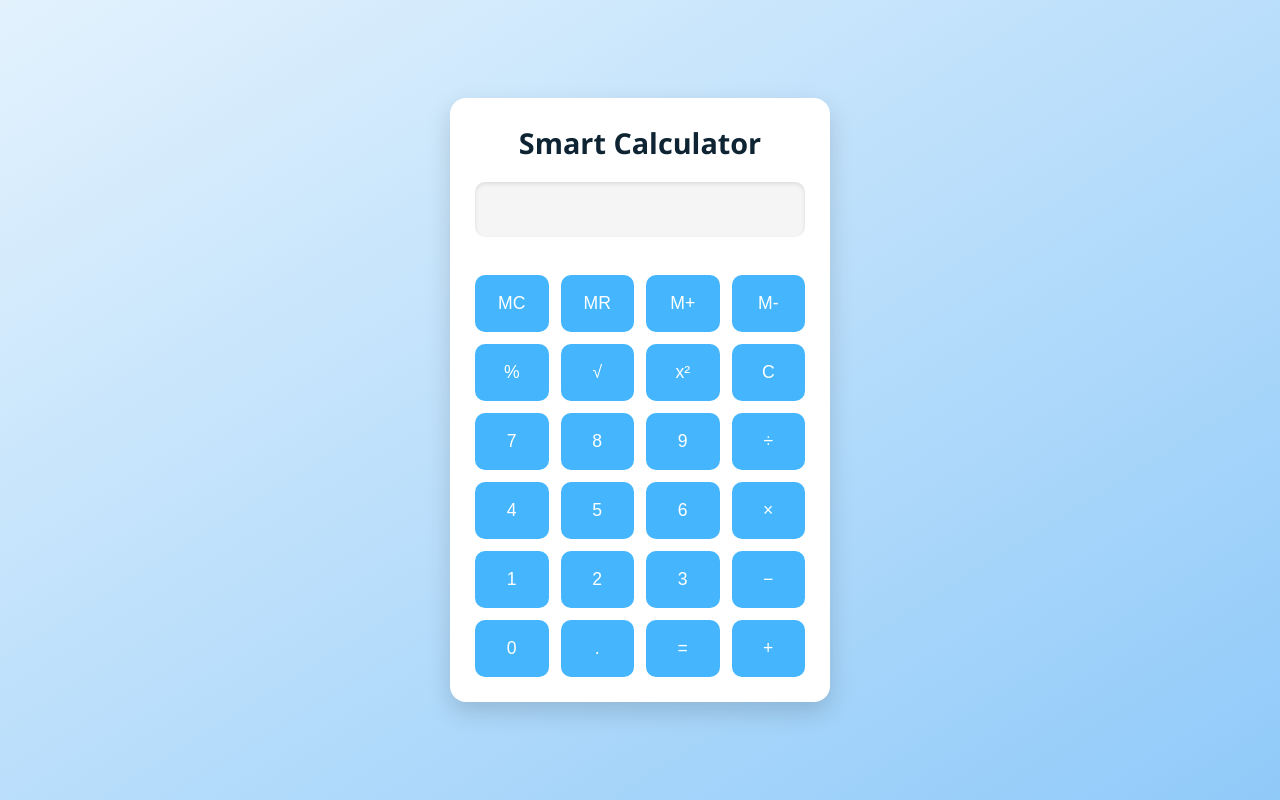
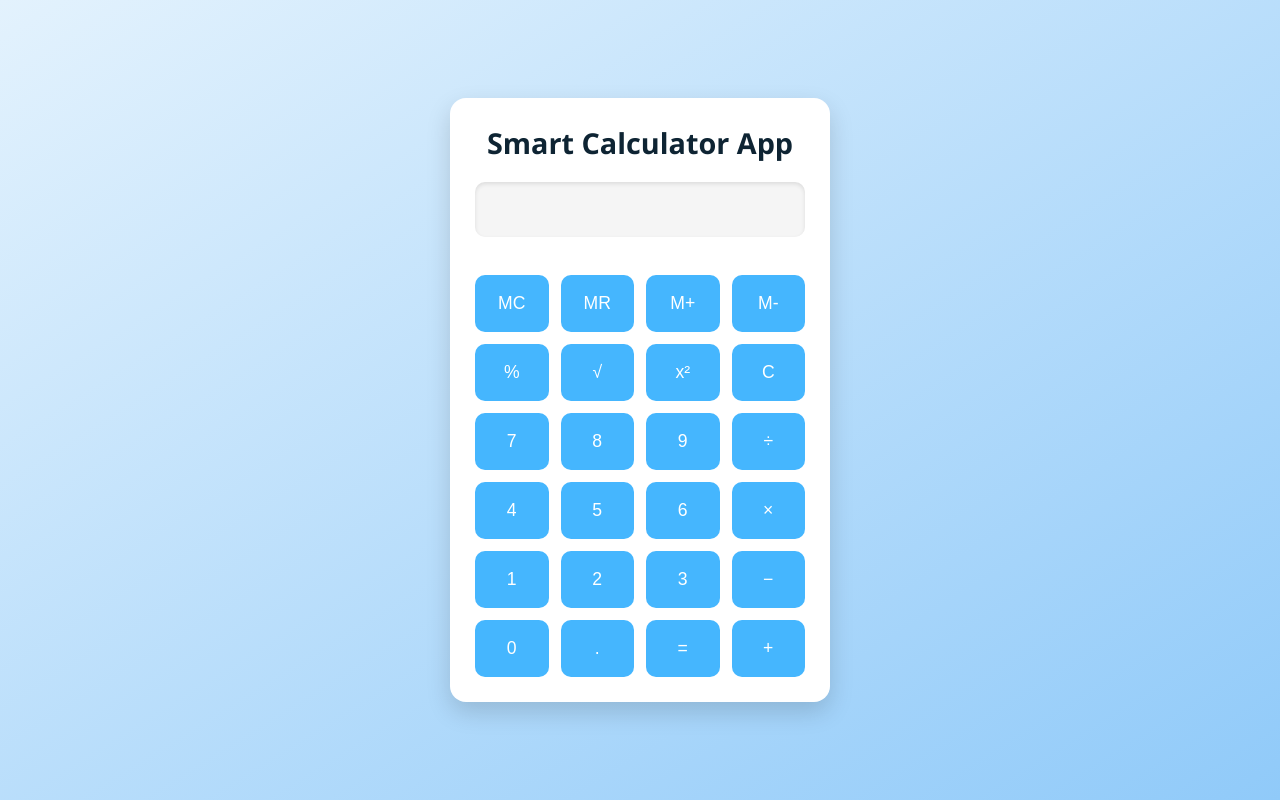
Before and after one commit to kasumbamunashe/smart-calculator-app, a plain HTML site: page index.html in a window 1280 px wide. Drawn offline with nearby package versions, Linux system fonts and the light colour scheme.

Commit message:
git commit -m "Finalize project for deployment with all features implemented"

```diff
--- a/index.html
+++ b/index.html
@@ -8,7 +8,7 @@
 </head>
 <body>
   <div class="calculator">
-    <h1 class="calculator-title">Smart Calculator</h1>
+    <h1 class="calculator-title">Smart Calculator App</h1>
 
     <div class="display">
       <input type="text" id="input" readonly />
```
